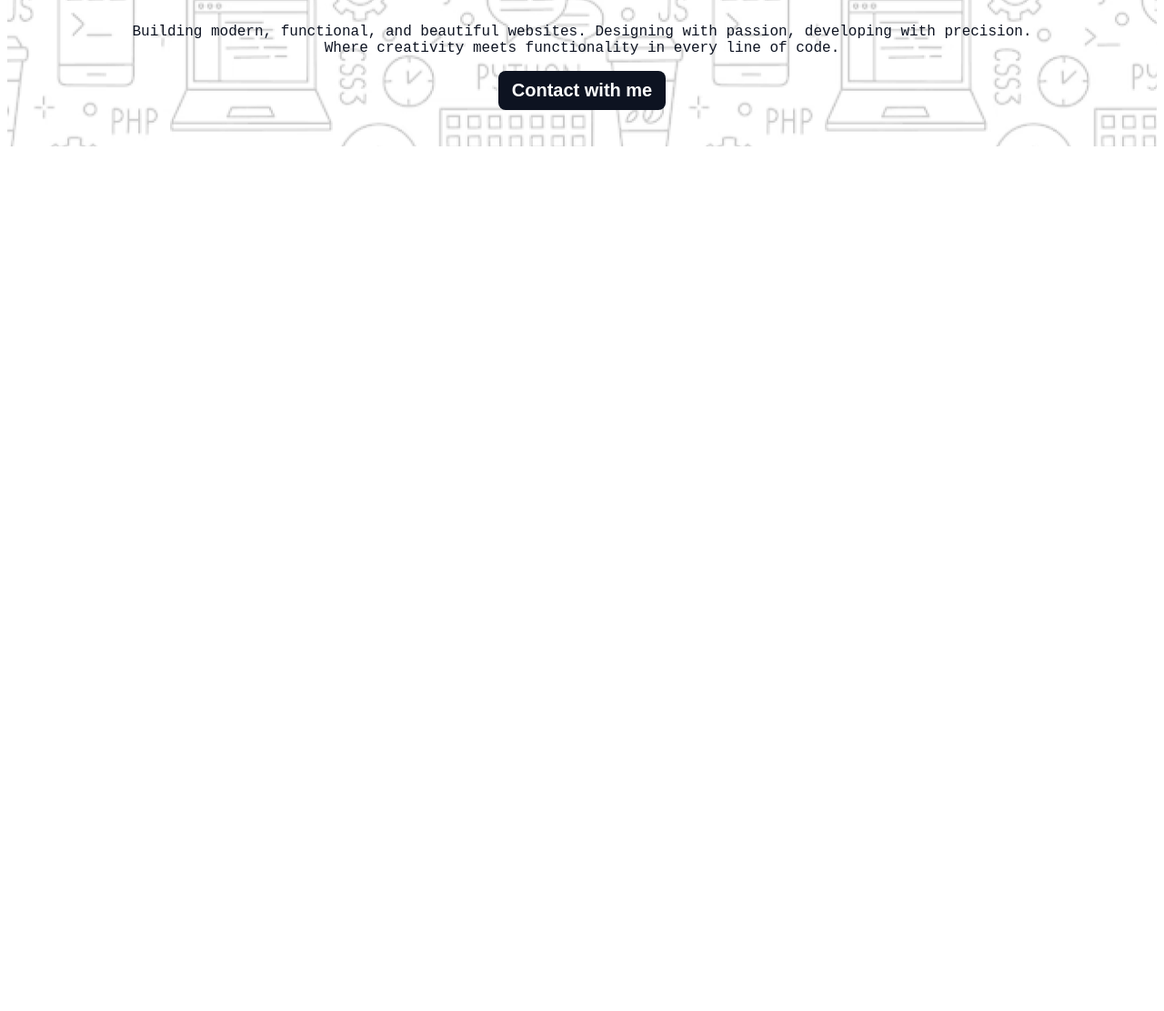
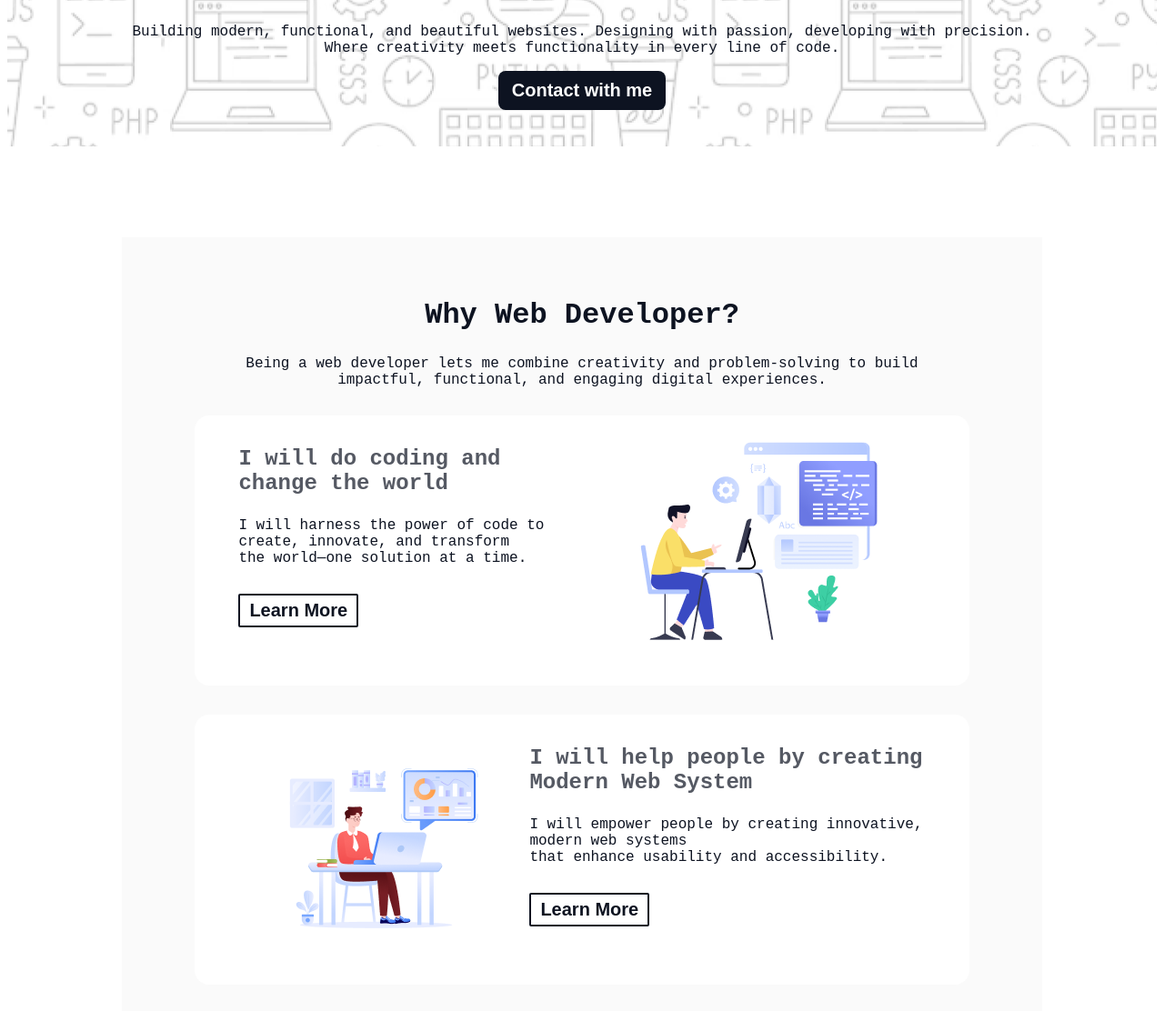
Before and after one commit to pathikroy86/Assignment-1, a plain HTML site: page index.html in a window 1280 px wide. Shown: the part 574-1686 px from the top of the page at 91% size. Before the commit the page ends 800 px from the top, so only its background shows below. Drawn offline with Linux system fonts and the light colour scheme; a web font is replaced by a local one.

Commit message:
why web developer section

```diff
--- a/index.html
+++ b/index.html
@@ -30,6 +30,50 @@
             </div>
         </div>
     </header>
+    <main>
+        <section class="why-developer">
+            <div class="why-developer-container">
+                <h1>Why Web Developer?</h1>
+                <p>Being a web developer lets me combine creativity and problem-solving to build <br> impactful,
+                    functional, and engaging digital experiences.</p>
+                <div class="change-the-world">
+                    <div>
+                        <h3 class="section-heading">I will do coding and <br> change the world</h3>
+                        <p class="section-para">I will harness the power of code to create, innovate, and transform <br>
+                            the world—one
+                            solution at a time.</p>
+                        <button class="section-btn">Learn More</button>
+                    </div>
+                    <figure>
+                        <img src="assets/Layer_1.png" alt="">
+                    </figure>
+                </div>
+                <div class="modern-web-system">
+                    <div>
+                        <h3 class="section-heading">I will help people by creating <br> Modern Web System</h3>
+                        <p class="section-para">I will empower people by creating innovative, modern web systems <br>
+                            that enhance usability and accessibility.</p>
+                        <button class="section-btn">Learn More</button>
+                    </div>
+                    <figure>
+                        <img src="assets/Group 3.png" alt="">
+                    </figure>
+                </div>
+                <div class="change-the-world">
+                    <div>
+                        <h3 class="section-heading">Web development turns ideas into digital <br> experiences that
+                            inspire people</h3>
+                        <p class="section-para">Web development is more than just code it's the art of <br> transforming
+                            ideas into digital experiences</p>
+                        <button class="section-btn">Learn More</button>
+                    </div>
+                    <figure>
+                        <img src="assets/Group 4.png" alt="">
+                    </figure>
+                </div>
+            </div>
+        </section>
+    </main>
 </body>
 
 </html>
--- a/styles.css
+++ b/styles.css
@@ -33,6 +33,7 @@
     padding: 40px 0;
     text-align: center;
     font-family: "Azeret Mono", monospace;
+    margin-bottom: 100px;
 }
 
 .banner-container h1 {
@@ -54,3 +55,69 @@
     font-size: 20px;
     font-weight: 600;
 }
+
+/*Why web developer section styles*/
+.why-developer {
+    width: 80%;
+    margin: auto;
+    background-color: #0D132105;
+    margin-bottom: 100px;
+}
+
+.why-developer-container {
+    padding: 40px 80px;
+    font-family: "Azeret Mono", monospace;
+}
+
+.why-developer-container>h1 {
+    color: #0D1321;
+    font-size: 32px;
+    font-weight: 800;
+    text-align: center;
+}
+
+.why-developer-container>p {
+    color: #0D1321;
+    text-align: center;
+    margin-bottom: 30px;
+}
+
+.change-the-world {
+    display: flex;
+    justify-content: space-between;
+    background-color: white;
+    padding: 10px 48px;
+    border-radius: 16px;
+    margin-bottom: 32px;
+}
+
+.section-heading {
+    color: #0D1321B3;
+    font-size: 24px;
+    font-weight: bold;
+}
+
+.section-para {
+    color: #0D1321;
+    margin-bottom: 30px;
+}
+
+.section-btn {
+    background-color: white;
+    border: 2px solid #0D1321;
+    border-radius: 2px;
+    padding: 5px 10px;
+    color: #0D1321;
+    font-size: 20px;
+    font-weight: 600;
+}
+
+.modern-web-system {
+    display: flex;
+    flex-direction: row-reverse;
+    justify-content: left;
+    background-color: white;
+    padding: 10px 48px;
+    border-radius: 16px;
+    margin-bottom: 32px;
+}
```
